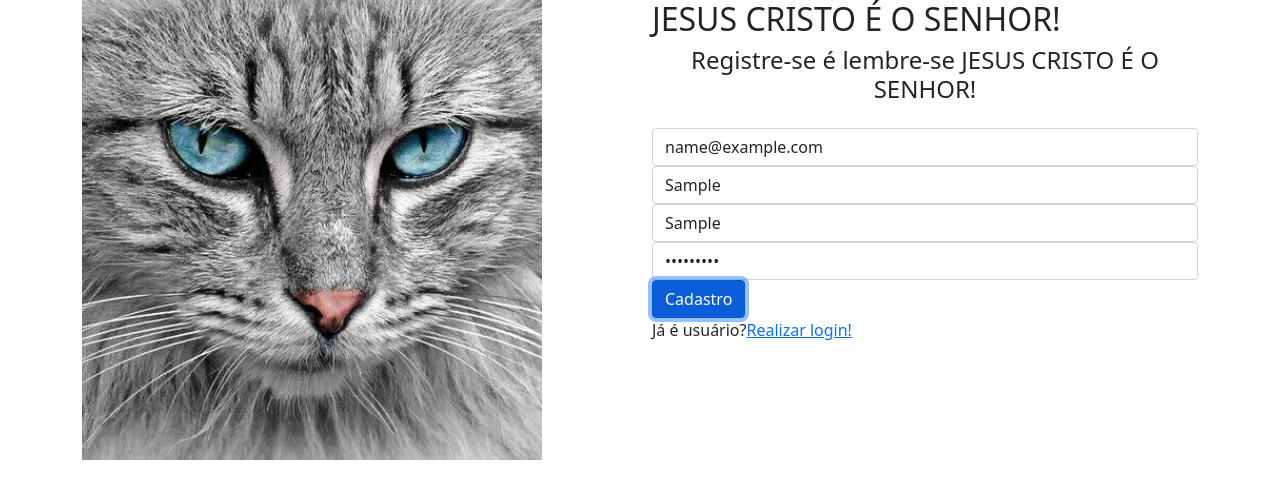
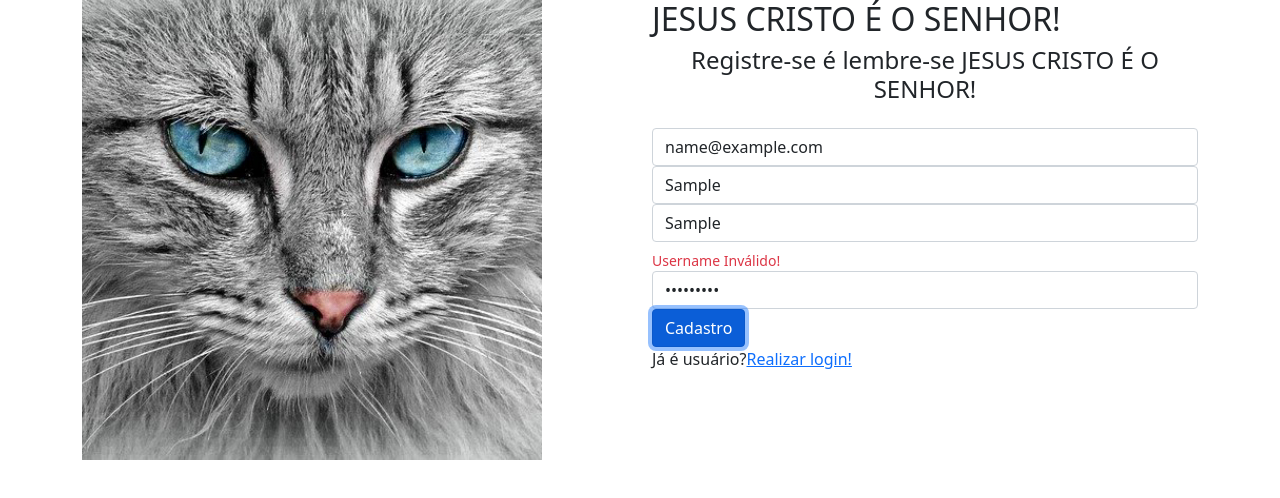
Before and after one commit to O-orion/gatitobook, an Angular app: page /novousuario in a window 1280 px wide. Both pictures are taken after typing "name@example.com", "Sample", "Sample", "Sample123" into the empty fields and a click on the button "Cadastro". Shown: the top 498 px of the page. Built offline with nearby package versions, Linux system fonts and the light colour scheme.

Commit message:
Validação customizada -- JESUS CRISTO É O SENHOR!

```diff
--- /dev/null
+++ b/src/app/home/novo-usuario/minuscula.validators.ts
@@ -0,0 +1,10 @@
+import { AbstractControl } from "@angular/forms";
+
+export  function miniusculoValidator(control: AbstractControl){
+  const valor = control.value as string;
+  if(valor != valor.toUpperCase()){
+    return { minusculo: true};
+  }else{
+    return null;
+  }
+}
--- a/src/app/home/novo-usuario/novo-usuario.component.html
+++ b/src/app/home/novo-usuario/novo-usuario.component.html
@@ -21,7 +21,7 @@
   <div class="form-group">
     <input type="text" placeholder="Nome Completo" class="form-control" formControlName="fullName" >
     <app-mensagem
-     *ngIf="novoUsuarioForm.get('fullName')?.errors?.required"
+     *ngIf="novoUsuarioForm.get('fullName')?.errors?.required && novoUsuarioForm.get('fullName')?.touched"
      mensagem="Nome Inválido"
     >
     </app-mensagem>
@@ -29,6 +29,13 @@
 
   <div class="form-group">
     <input type="text" placeholder="Usuário" class="form-control" formControlName="userName">
+    <app-mensagem
+     mensagem="Username Inválido!"
+     *ngIf="novoUsuarioForm.get('userName')?.errors?.minusculo ||
+      novoUsuarioForm.get('userName')?.errors?.required &&
+      novoUsuarioForm.get('userName')?.touched"
+
+    ></app-mensagem>
   </div>
 
   <div class="form-group">
--- a/src/app/home/novo-usuario/novo-usuario.component.ts
+++ b/src/app/home/novo-usuario/novo-usuario.component.ts
@@ -3,6 +3,7 @@ import { Component, OnInit } from '@angular/core';
 import { FormBuilder, FormGroup, Validators } from '@angular/forms';
 import { ThrowStmt } from '@angular/compiler';
 import { NovoUsuario } from './novo-usuario';
+import { miniusculoValidator } from './minuscula.validators';
 
 @Component({
   selector: 'app-novo-usuario',
@@ -24,7 +25,7 @@ export class NovoUsuarioComponent implements OnInit {
       //required -> obrigatorio, email -> validação de email
       email: ['',[Validators.required, Validators.email]],
       fullName:['',[Validators.required, Validators.minLength(4)]],
-      userName: [''],
+      userName: ['', [ Validators.required,miniusculoValidator]],
       password: ['']
     })
   }// fim onit
```
